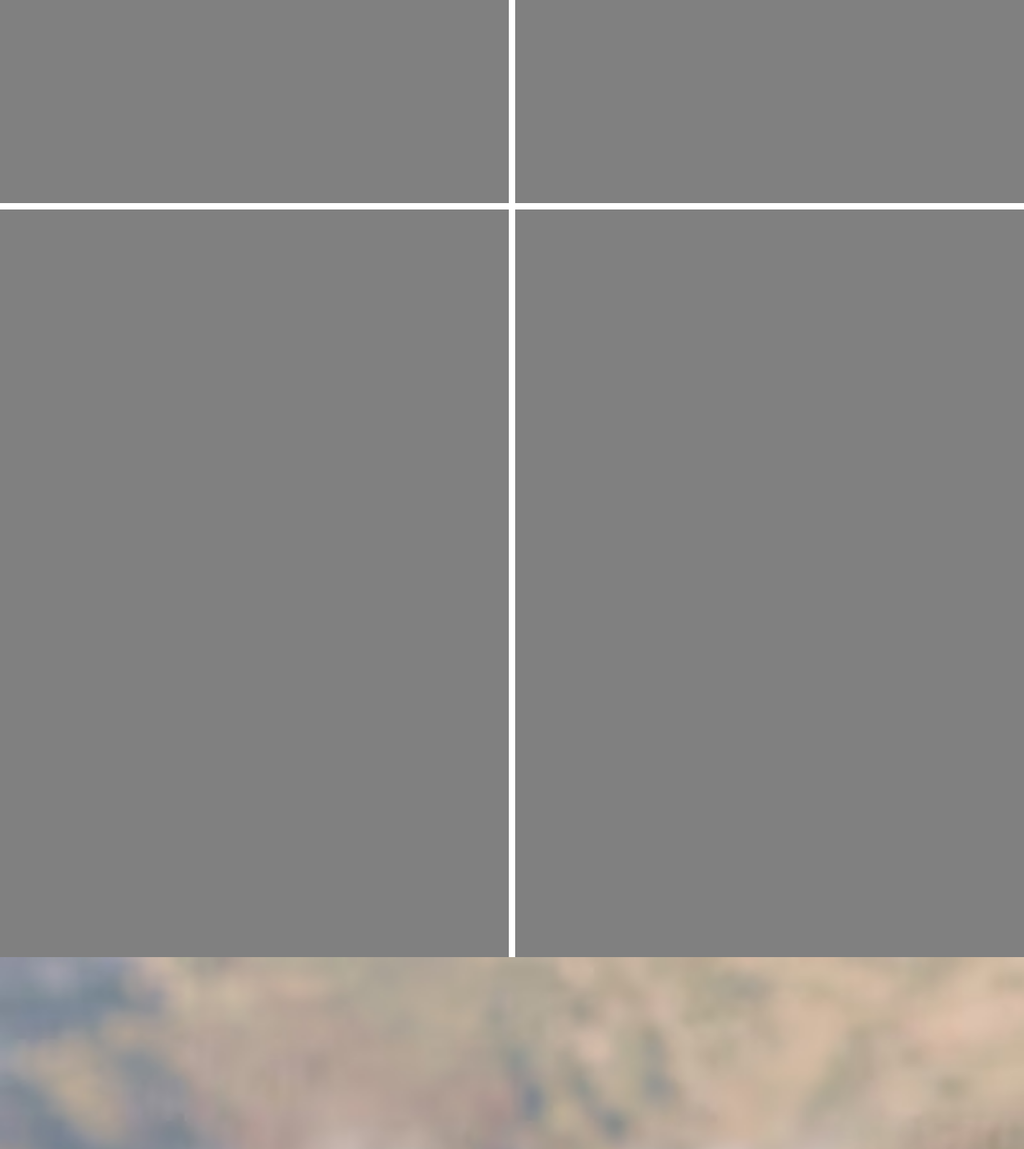
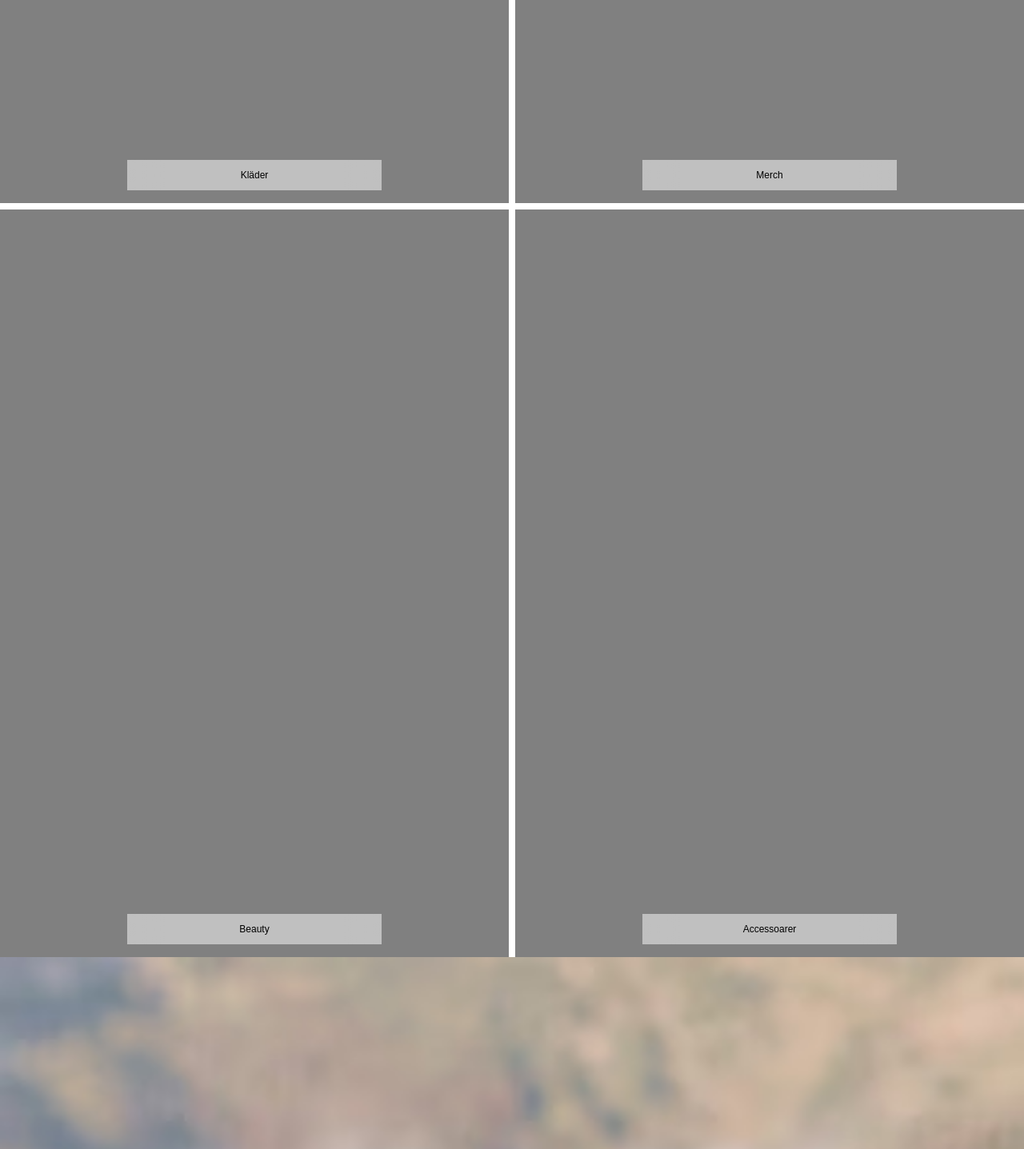
Before and after one commit to mariefarnstrom/Kinforma, a PHP site: page / in a window 1280 px wide. Shown: the part 2740-4177 px from the top of the page at 80% size. Run offline with PHP 8.4, Linux system fonts and the light colour scheme.

Commit message:
added category names on category pictures

```diff
--- a/assets/style.css
+++ b/assets/style.css
@@ -119,8 +119,23 @@ main {
 
 .productPictures div {
     background-color: grey;
-    width: calc(50% - 4px);
+    width: calc(50% - 0.25rem);
     aspect-ratio: 185/272;
+    display: flex;
+    justify-content: center;
+    align-items: flex-end;
+}
+
+.productPictures div span {
+    backdrop-filter: blur(20px);
+    background-color: rgba(255, 255, 255, 0.5);
+    width: 50%;
+    margin-bottom: 1rem;
+    text-align: center;
+    padding-top: 0.75rem;
+    padding-bottom: 0.75rem;
+    font-family: var(--secondary-font);
+    font-size: 0.75rem;
 }
 
 .fullScreenImage {
--- a/index.php
+++ b/index.php
@@ -38,10 +38,10 @@ require __DIR__.'/header.php';
             <video autoplay muted loop src="/assets/videos/drillAnimation.mov"></video>
         </article>
         <section class="productPictures">
-            <div></div>
-            <div></div>
-            <div></div>
-            <div></div>
+            <div><span>Kläder</span></div>
+            <div><span>Merch</span></div>
+            <div><span>Beauty</span></div>
+            <div><span>Accessoarer</span></div>
         </section>
         <section class="fullScreenImage">
             <img class="backpackersImage" src="/assets/images/hikers.png">
```
